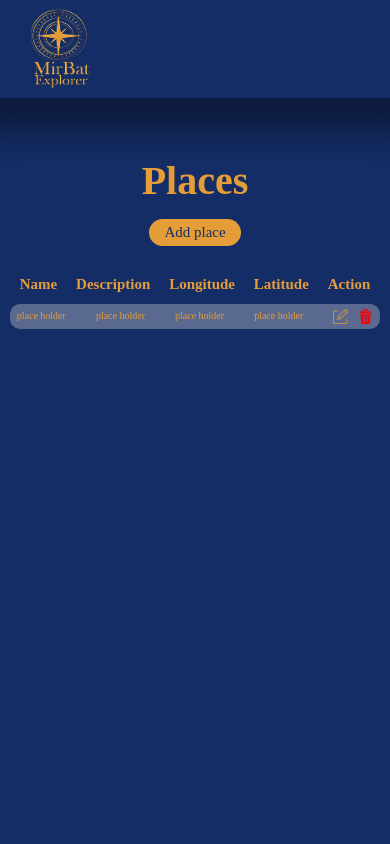
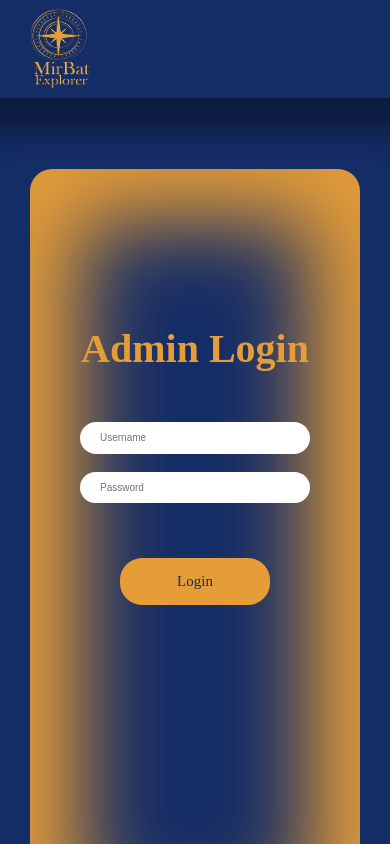
Before and after one commit to ShoaibFarooka/Mirbat-Explorer, a React (Vite) app in the folder client/: page / in a window 390 px wide. Shown: the top 844 px of the page. Built offline with nearby package versions, Linux system fonts and the light colour scheme.

Commit message:
Admin Login Page Code Correction

```diff
--- a/client/src/App.jsx
+++ b/client/src/App.jsx
@@ -9,8 +9,8 @@ const App = () => {
     /*  <div className="App">
        <Router />
      </div> */
-    /*    <AdminLogin /> */
-    <Dashboard />
+    <AdminLogin />
+    /* <Dashboard /> */
   )
 }
 
--- a/client/src/pages/Admin/AdminLogin/AdminLogin.css
+++ b/client/src/pages/Admin/AdminLogin/AdminLogin.css
@@ -1,4 +1,8 @@
 .admin {
+    padding-bottom: 55px;
+}
+
+.admin .login {
     display: flex;
     flex-direction: column;
     justify-content: center;
@@ -10,11 +14,11 @@
     margin-right: 79px;
 }
 
-.admin .heading {
+.admin .login .heading {
     margin-top: 107px;
 }
 
-.admin .login-form {
+.admin .login .login-form {
     display: flex;
     flex-direction: column;
     justify-content: center;
@@ -24,7 +28,7 @@
     margin-top: 86px;
 }
 
-.admin .login-form input {
+.admin .login .login-form input {
     width: 100%;
     max-width: 400px;
     padding: 10px 20px;
@@ -33,7 +37,7 @@
     outline: none;
 }
 
-.admin .login-form button {
+.admin .login .login-form button {
     font-family: var(--text-font);
     font-weight: var(--text-font-weight);
     font-size: 1.5rem;
@@ -49,18 +53,46 @@
     transition: transform 0.3s ease-in-out;
 }
 
-.admin .login-form button:hover {
+.admin .login .login-form button:hover {
     transform: scale(1.1);
     cursor: pointer;
 }
 
+
 @media only screen and (max-width:600px) {
-    .admin {
+    .admin .login {
         padding: 50px 50px;
         text-align: center;
+        margin-left: 30px;
+        margin-right: 30px;
     }
 
-    .login-form button {
+    .admin .login .login-form {
+        margin-top: 50px;
+    }
+
+    .admin .login-form button {
         padding: 10px 10px;
+        margin-bottom: 50px;
     }
 }
+
+@media only screen and (max-width:350px) {
+    .admin .login {
+        margin-left: 20px;
+        margin-right: 20px;
+        padding: 30px 30px;
+        text-align: center;
+        border-radius: 15px;
+    }
+
+    .admin .login .login-form {
+        margin-top: 50px;
+    }
+
+    .admin .login-form button {
+        padding: 5px 7px;
+        margin-bottom: 10px;
+    }
+
+}
--- a/client/src/pages/Admin/AdminLogin/AdminLogin.jsx
+++ b/client/src/pages/Admin/AdminLogin/AdminLogin.jsx
@@ -30,13 +30,13 @@ const AdminLogin = () => {
         message.success("Login successfull!", 1);
     }
     return (
-        <>
+        <div className='admin'>
             <div className='navbar'>
                 <NavLink to='/' className='logo-container'>
                     <img src={logo} alt="Logo" className='logo-img' />
                 </NavLink>
             </div>
-            <div className='admin'>
+            <div className='login'>
                 <div className='heading'>Admin Login</div>
                 <form onSubmit={handlesubmit} className='login-form'>
                     <input type="text" name='username' placeholder='Username' value={formdata.username} onChange={handleinputchnage} />
@@ -44,7 +44,7 @@ const AdminLogin = () => {
                     <button type='submit'>Login</button>
                 </form>
             </div>
-        </>
+        </div>
 
     )
 }
```
